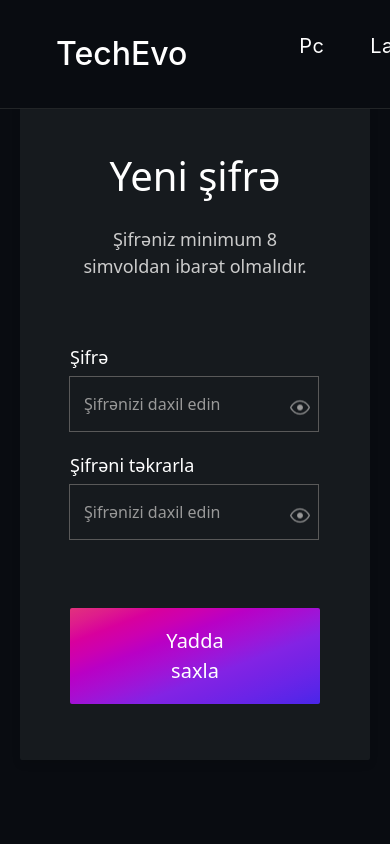
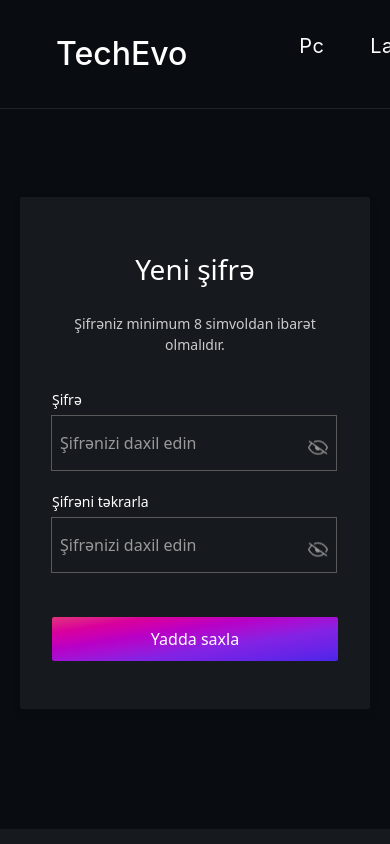
Before and after one commit to nigaraliyevas/TechEvo, a React (Vite) app: page /newpassword in a window 390 px wide. Shown: the top 844 px of the page. Built offline with nearby package versions, Linux system fonts and the light colour scheme; a web font is replaced by a local one.

Commit message:
mobile design added of enterpassword

```diff
--- a/src/Pages/EnterPasswordPage/EnterPasswordPage.scss
+++ b/src/Pages/EnterPasswordPage/EnterPasswordPage.scss
@@ -13,7 +13,7 @@
     display: flex;
     justify-content: center;
     align-items: center;
-    padding-top: 88px;
+    padding-top: 197px;
     padding-bottom: 120px;
   }
   .password-reset-box {
--- a/src/components/Button/Button.scss
+++ b/src/components/Button/Button.scss
@@ -2,10 +2,19 @@
   background-image: linear-gradient(to right bottom, #e1327d, #de1c8c, #d8009d, #cc00b0, #b900c5, #ab0ccf, #9918da, #8323e4, #7723e5, #6a24e7, #5b25e8, #4926e9);
   color: white;
   width: 100%;
-  padding: 18px 80px 18px 80px;
+  padding: 18px 80px;
   margin-top: 48px;
   font-size: 20px;
   border-radius: 2px;
   border: none;
   cursor: pointer;
 }
+
+@media (max-width: 393px) {
+  .gradient-button {
+    font-size: 16px;
+    max-width: 300px;
+    padding: 10px 40px;
+    margin-top: 24px;
+  }
+}
--- a/src/components/Input/Input.jsx
+++ b/src/components/Input/Input.jsx
@@ -15,7 +15,7 @@ const Input = ({ labelText, type = "text", placeholder }) => {
       <input className="password-reset__input" type={type === "password" && showPassword ? "text" : type} value={inputValue} onChange={e => setInputValue(e.target.value)} placeholder={placeholder} />
       {type === "password" && (
         <span className="toggle-password" onClick={togglePasswordVisibility}>
-          {showPassword ? <img src="/public/assets/images/Welcome/OpenEye.png" alt="" /> : <img src="/public/assets/images/Welcome/Faeye.png" alt="" />}
+          {showPassword ? <img src="/public/assets/images/Welcome/Faeye.png" alt="" /> : <img src="/public/assets/images/Welcome/OpenEye.png" alt="" />}
         </span>
       )}
     </div>
--- a/src/components/Input/Input.scss
+++ b/src/components/Input/Input.scss
@@ -34,3 +34,23 @@
     font-size: 16px;
   }
 }
+@media (max-width: 393px) {
+  .password-reset__input {
+    padding: 10px 8px !important;
+    font-size: 16px;
+    max-width: 300px;
+  }
+  .input-label {
+    font-size: 14px !important;
+  }
+  .password-reset-box form h2 {
+    font-size: 28px !important;
+  }
+  .password-reset-container .password-reset-box p {
+    font-size: 14px !important;
+    margin-bottom: 26px !important;
+  }
+  .password-reset-box {
+    padding: 48px 32px !important;
+  }
+}
```
